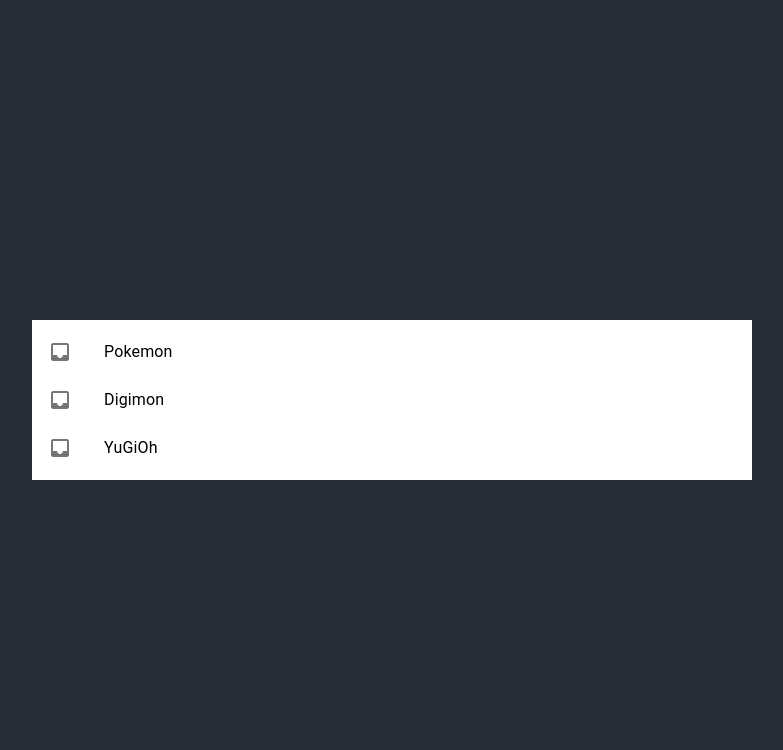
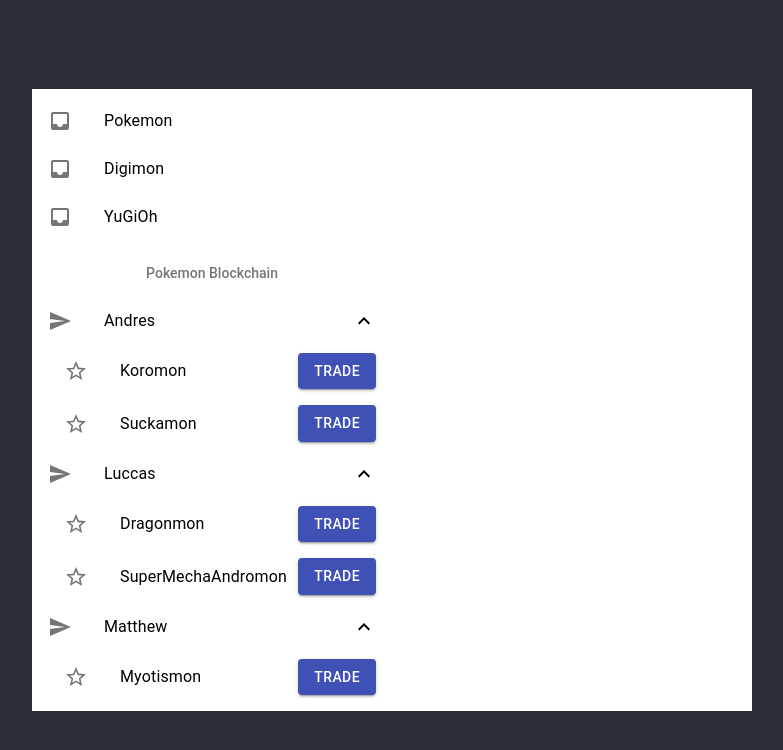
Before and after one commit to Andrespineda1020/Blockchain-Project, a React (Create React App) app: page /chain/Digimon in a window 1280 px wide. Shown: the top 750 px of the page, without its empty margins (248-1031 px from the left). Built offline with nearby package versions, Linux system fonts and the light colour scheme.

Commit message:
fixed path, needs to split the component

```diff
--- a/src/components/BlockchainList.js
+++ b/src/components/BlockchainList.js
@@ -1,5 +1,5 @@
 import React from "react";
-import blockchains from "../blockchains.json";
+import blockchains from "../jsons/blockchains.json";
 import { makeStyles } from "@material-ui/core/styles";
 import List from "@material-ui/core/List";
 import ListItem from "@material-ui/core/ListItem";
@@ -20,15 +20,16 @@
 export default function SimpleList() {
     const classes = useStyles();
 
-    let blockName = "";
+    let blockName = "Pokemon";
 
     const listOfBlockchains = blockchains.blockchainNames.map(instance => {
         return (
             <ListItem
                 button
                 component={Link}
-                to={"/chain"}
-                onClick={e => {
+                to={`/chain/${instance.name}`}
+                onMouseEnter={e => {
+                    console.log(instance.name);
                     blockName = instance.name;
                 }}
             >
@@ -47,8 +48,8 @@
                     {listOfBlockchains}
                 </List>
                 <Switch>
-                    <Route exact path="/chain">
-                        <NestedList blockchain="Pokemon" />
+                    <Route exact path="/chain/:instance">
+                        <NestedList blockchain={blockName} />
                     </Route>
                 </Switch>
             </Router>
--- a/src/components/NestedList.js
+++ b/src/components/NestedList.js
@@ -11,7 +11,7 @@
 import ExpandMore from "@material-ui/icons/ExpandMore";
 import StarBorder from "@material-ui/icons/StarBorder";
 import Button from "@material-ui/core/Button";
-
+import { useParams } from "react-router-dom";
 const useStyles = makeStyles(theme => ({
     root: {
         width: "100%",
@@ -24,7 +24,8 @@
 }));
 
 export default function NestedList(props) {
-    let blockchains = require("../jsons/" + props.blockchain + ".json");
+    const {instance} = useParams();
+    let blockchains = require("../jsons/" + instance + ".json");
     const classes = useStyles();
     const [open, setOpen] = React.useState(true);
 
@@ -35,7 +36,7 @@
     const handleTrade = () => {};
 
     const users = blockchains.wallets.map(user => {
-        const collectibles = user.map(collectible => {
+        const collectibles = user.collectibles.map(collectible => {
             return (
                 <ListItem button className={classes.nested}>
                     <ListItemIcon>
--- /dev/null
+++ b/src/jsons/Digimon.json
@@ -0,0 +1,34 @@
+{
+    "genesis_block": "1923i0jaasodj2",
+    "ruleset": {},
+    "ledger": [],
+    "wallets": [
+        {
+            "name": "Andres",
+            "address": "asiojdoi2a",
+            "next": "aosd039ad",
+            "public_key": "aisjdoasidj",
+            "collectibles": ["Koromon", "Suckamon"],
+            "ranking": 1,
+            "is_online": true
+        },
+        {
+            "name": "Luccas",
+            "address": "sodju09asID",
+            "next": "APO(SUD09QWUE",
+            "public_key": "AKISHD9aYD",
+            "collectibles": ["Dragonmon", "SuperMechaAndromon"],
+            "ranking": 1,
+            "is_online": true
+        },
+        {
+            "name": "Matthew",
+            "address": "ASDU(Q*@UDA(",
+            "next": "APO(APOSDU09@UEQD",
+            "public_key": "ALKSIDJ*(QWUE(*@Q",
+            "collectibles": ["Myotismon"],
+            "ranking": 1,
+            "is_online": true
+        }
+    ]
+}
--- /dev/null
+++ b/src/jsons/YuGiOh.json
@@ -0,0 +1,34 @@
+{
+    "genesis_block": "1923i0jaasodj2",
+    "ruleset": {},
+    "ledger": [],
+    "wallets": [
+        {
+            "name": "Andres",
+            "address": "asiojdoi2a",
+            "next": "aosd039ad",
+            "public_key": "aisjdoasidj",
+            "collectibles": ["Blue Eyes White Dragon", "Blue Eyes White Dragon", "Blue Eyes White Dragon"],
+            "ranking": 1,
+            "is_online": true
+        },
+        {
+            "name": "Luccas",
+            "address": "sodju09asID",
+            "next": "APO(SUD09QWUE",
+            "public_key": "AKISHD9aYD",
+            "collectibles": ["Exodia"],
+            "ranking": 1,
+            "is_online": true
+        },
+        {
+            "name": "Matthew",
+            "address": "ASDU(Q*@UDA(",
+            "next": "APO(APOSDU09@UEQD",
+            "public_key": "ALKSIDJ*(QWUE(*@Q",
+            "collectibles": ["Three Egyptian Gods"],
+            "ranking": 1,
+            "is_online": true
+        }
+    ]
+}
```
Also changed, not shown: src/jsons/blockchains.json (renamed from src/blockchains.json), 1 other file (tests, documents, lock files or other folders).
